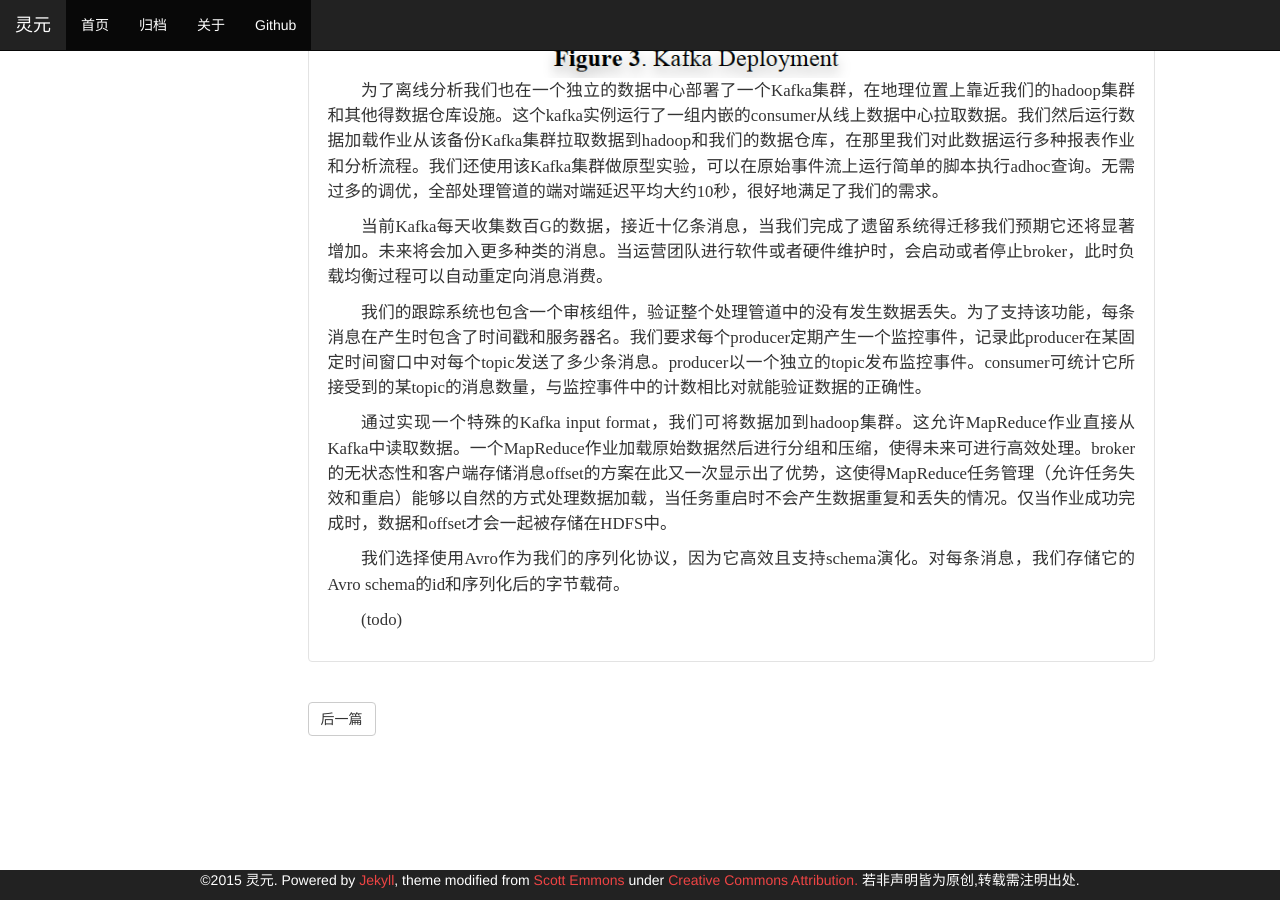
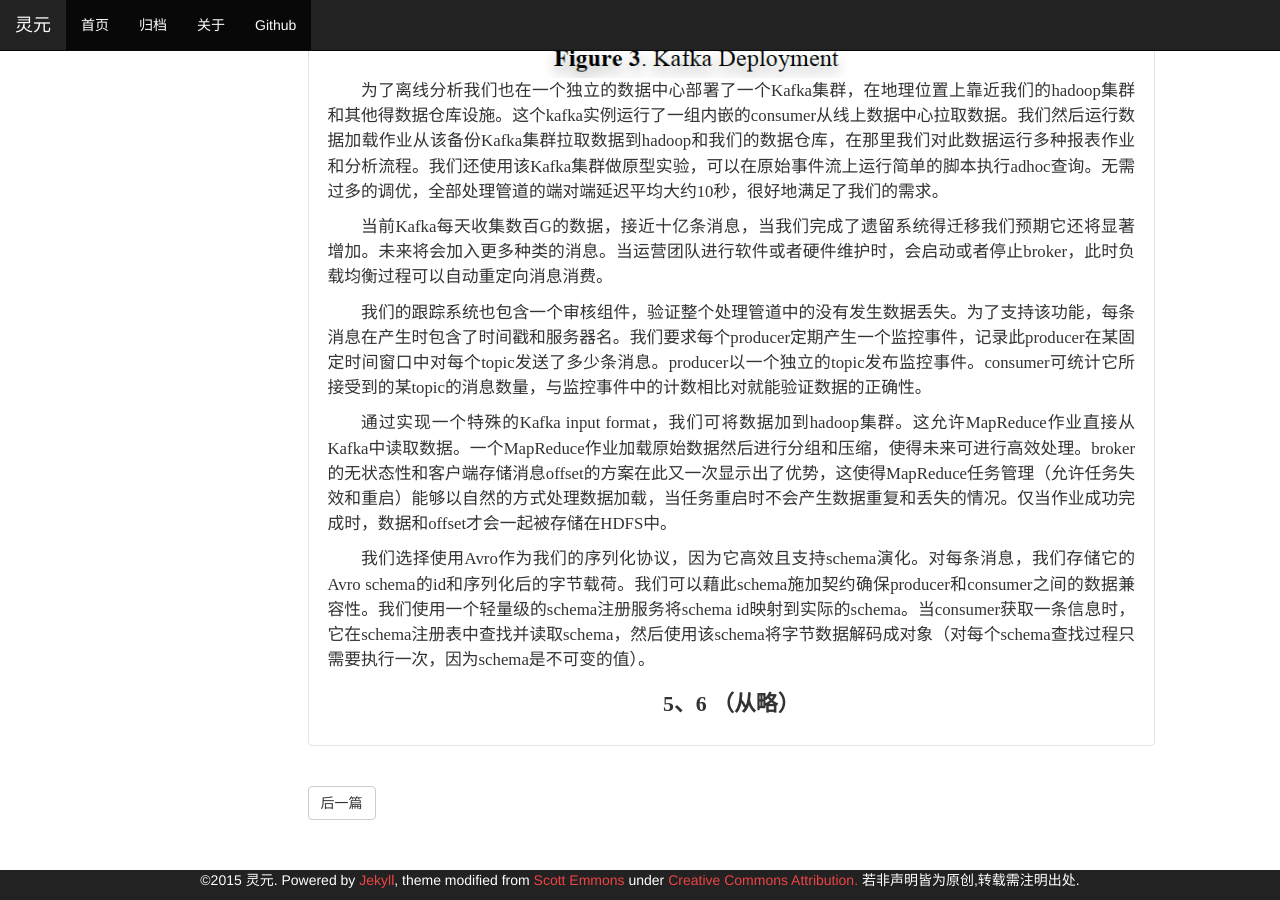
Before and after one commit to lihui/lihui.github.io, a Jekyll site: the page built from _posts/2015-7-8-kafka.md, in a window 1280 px wide and 900 px high, scrolled down 7806 px. Built offline with Jekyll 4.4.1, drawn with Linux system fonts in a browser that asks for light colours; Markdown is read by kramdown in place of the engine named in the settings; formulas are drawn with MathJax 3.

Commit message:
update kafka

```diff
--- a/_posts/2015-7-8-kafka.md
+++ b/_posts/2015-7-8-kafka.md
@@ -123,23 +123,5 @@ Kafka保证单个分区内的消息传送的有序性。然而来自于不同分
 
 通过实现一个特殊的Kafka input format，我们可将数据加到hadoop集群。这允许MapReduce作业直接从Kafka中读取数据。一个MapReduce作业加载原始数据然后进行分组和压缩，使得未来可进行高效处理。broker的无状态性和客户端存储消息offset的方案在此又一次显示出了优势，这使得MapReduce任务管理（允许任务失效和重启）能够以自然的方式处理数据加载，当任务重启时不会产生数据重复和丢失的情况。仅当作业成功完成时，数据和offset才会一起被存储在HDFS中。
 
-我们选择使用Avro作为我们的序列化协议，因为它高效且支持schema演化。对每条消息，我们存储它的Avro schema的id和序列化后的字节载荷。
-
-
-
-
-
-
-
-
-
-
-
-
-
-
-
-
-
-
-(todo)
+我们选择使用Avro作为我们的序列化协议，因为它高效且支持schema演化。对每条消息，我们存储它的Avro schema的id和序列化后的字节载荷。我们可以藉此schema施加契约确保producer和consumer之间的数据兼容性。我们使用一个轻量级的schema注册服务将schema id映射到实际的schema。当consumer获取一条信息时，它在schema注册表中查找并读取schema，然后使用该schema将字节数据解码成对象（对每个schema查找过程只需要执行一次，因为schema是不可变的值）。
+## 5、6 （从略）
```
